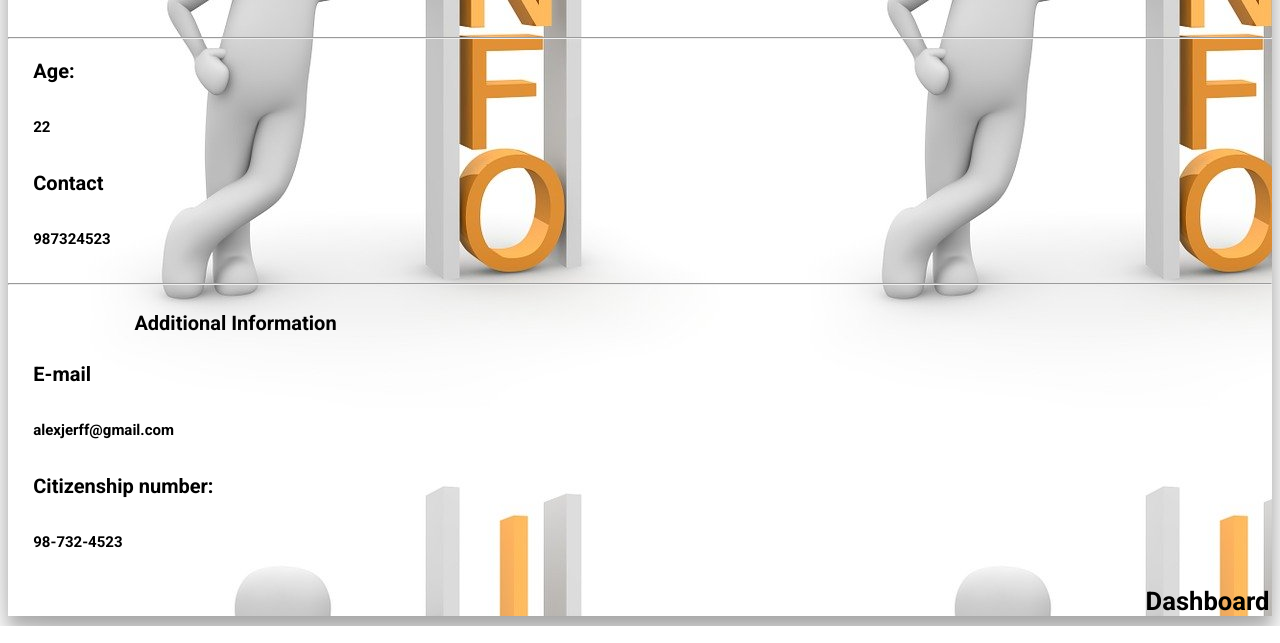
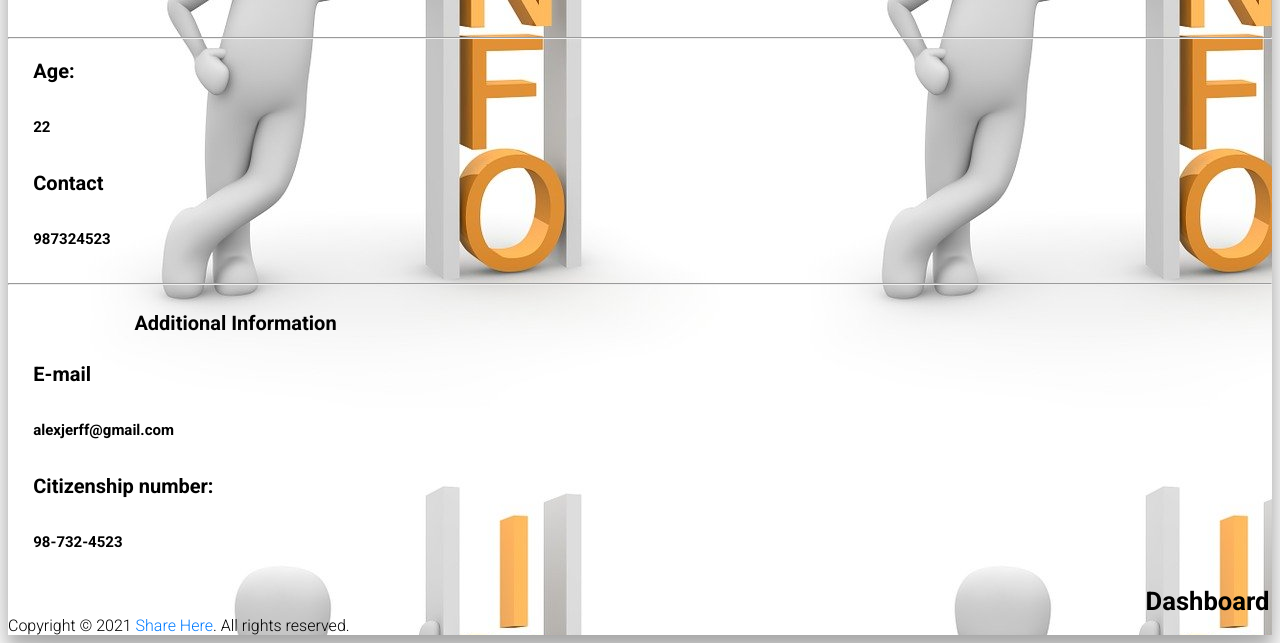
Before and after one commit to Safal15/WebFiles, a website: page newpro.html in a window 1280 px wide. Shown: the part 320-963 px from the top of the page. Drawn offline with nearby package versions, Linux system fonts and the light colour scheme.

Commit message:
Links updated

```diff
--- a/newpro.html
+++ b/newpro.html
@@ -85,7 +85,11 @@ h6{
                     <a href="Dasishere.html" style="padding-left: 90%; color: black; font-weight: bold;font-size: 160%; padding-bottom: 10px;"> Dashboard</a></div>
 
                 </div>
-
+                <footer class="footer">
+                    <div class="d-sm-flex justify-content-center justify-content-sm-between">
+                      <span class="text-muted text-center text-sm-left d-block d-sm-inline-block">Copyright © 2021 <a href="https://github.com/Safal15/WebFiles" target="_blank">Share Here</a>. All rights reserved.</span>
+                    </div>
+                  </footer>
                 </div>
             </div>
 
```
Also changed, not shown: Dasishere.html (+13 -56 lines), README.md.
